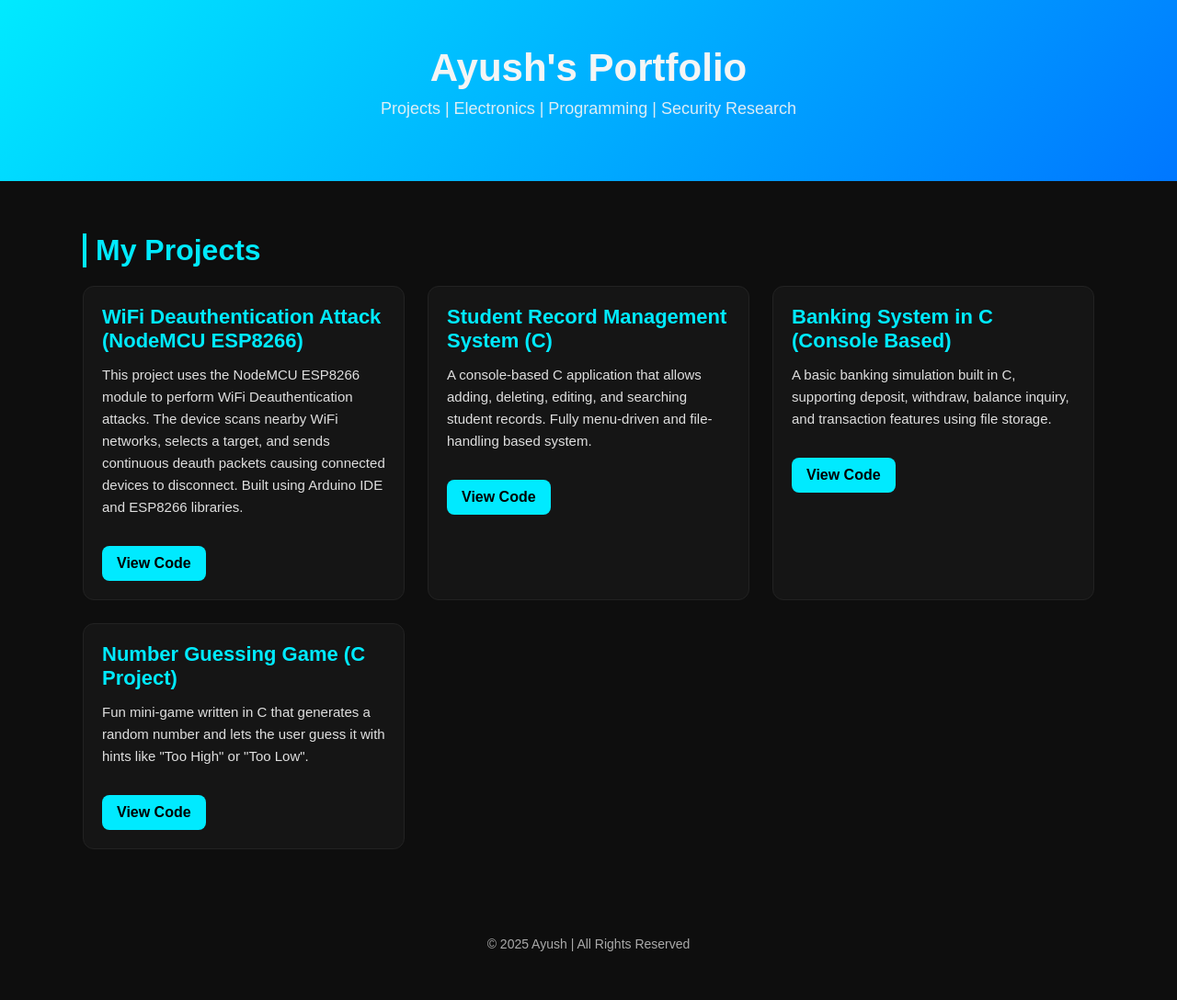
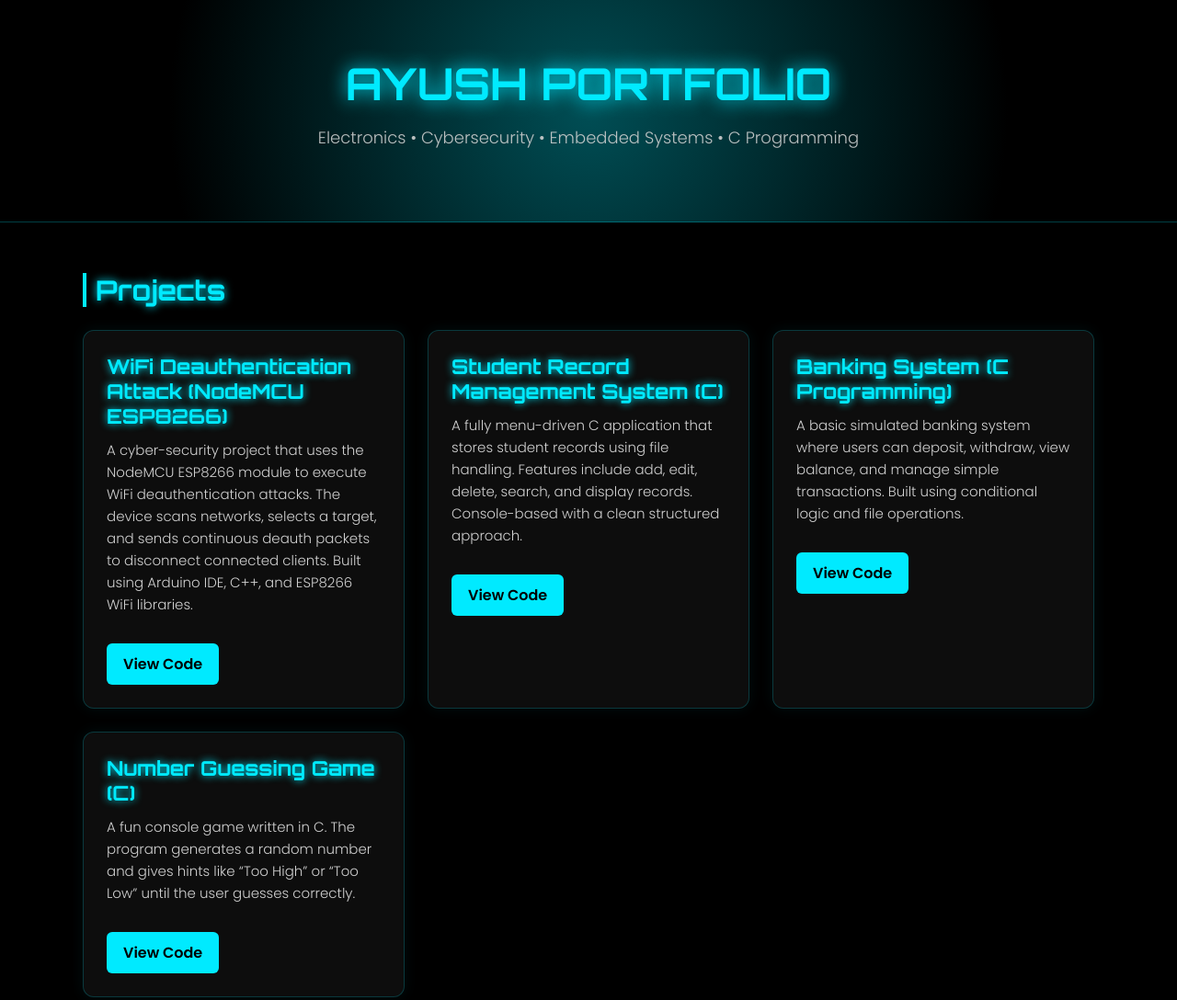
Before and after one commit to ayushuniyal796-code/ayushuniyal796-code.github.io, a plain HTML site: page index.html in a window 1280 px wide. Shown: the top 1088 px of the page at 92% size. Before the commit the page ends 1060 px from the top, so only its background shows below. Drawn offline with Linux system fonts and the light colour scheme.

Commit message:
Revamp portfolio layout and project details
Updated styles and content for the portfolio page, including new project descriptions and improved layout.

```diff
--- a/index.html
+++ b/index.html
@@ -5,167 +5,180 @@
     <meta name="viewport" content="width=device-width, initial-scale=1.0" />
     <title>Ayush | Portfolio</title>
 
+    <!-- Google Font -->
+    <link href="https://fonts.googleapis.com/css2?family=Orbitron:wght@400;700&family=Poppins:wght@300;600&display=swap" rel="stylesheet">
+
     <style>
         body {
             margin: 0;
+            background: #000;
+            color: #e5e5e5;
             font-family: "Poppins", sans-serif;
-            background: #0e0e0e;
-            color: #f5f5f5;
         }
 
-        /* Header */
+        /* Header Section */
         header {
-            background: linear-gradient(135deg, #00eaff, #0077ff);
-            padding: 50px 20px;
             text-align: center;
+            padding: 60px 20px;
+            background: radial-gradient(circle at center, #00eaff55 0%, #000 70%);
+            border-bottom: 1px solid #00eaff44;
         }
 
         header h1 {
             margin: 0;
-            font-size: 42px;
-            font-weight: 700;
+            font-family: "Orbitron", sans-serif;
+            font-size: 48px;
+            color: #00eaff;
+            text-shadow: 0 0 20px #00eaff;
         }
 
         header p {
-            margin-top: 10px;
+            margin-top: 15px;
             font-size: 18px;
             opacity: 0.9;
+            color: #cfcfcf;
         }
 
         /* Container */
         .container {
             max-width: 1100px;
             margin: auto;
-            padding: 30px;
+            padding: 30px 20px;
         }
 
-        /* Section Titles */
+        /* Section Title */
         .section-title {
-            font-size: 32px;
-            margin-bottom: 20px;
+            font-size: 30px;
+            font-family: "Orbitron", sans-serif;
             color: #00eaff;
+            margin-bottom: 25px;
+            text-shadow: 0 0 10px #00eaff;
             border-left: 4px solid #00eaff;
             padding-left: 10px;
         }
 
-        /* Project Cards */
+        /* Project Grid */
         .projects {
             display: grid;
-            grid-template-columns: repeat(auto-fit, minmax(310px, 1fr));
+            grid-template-columns: repeat(auto-fit, minmax(320px, 1fr));
             gap: 25px;
         }
 
+        /* Project Card */
         .project-card {
-            background: #151515;
-            padding: 20px;
+            background: #0d0d0d;
+            padding: 25px;
             border-radius: 12px;
-            border: 1px solid #222;
+            border: 1px solid #00eaff33;
             transition: 0.3s;
+            box-shadow: 0 0 15px #00eaff10;
         }
 
         .project-card:hover {
-            transform: translateY(-5px);
-            box-shadow: 0px 0px 15px #00eaff60;
+            transform: translateY(-6px);
+            box-shadow: 0 0 25px #00eaff55;
+            border-color: #00eaff;
         }
 
         .project-card h3 {
+            font-family: "Orbitron", sans-serif;
+            color: #00eaff;
             margin: 0;
             font-size: 22px;
-            color: #00eaff;
+            text-shadow: 0 0 8px #00eaff;
         }
 
         .project-card p {
             margin-top: 12px;
             font-size: 15px;
+            opacity: 0.9;
             line-height: 1.6;
-            opacity: 0.9;
         }
 
+        /* Neon Button */
         .btn {
+            margin-top: 15px;
             display: inline-block;
-            margin-top: 15px;
-            padding: 10px 16px;
+            padding: 10px 18px;
+            color: #000;
             background: #00eaff;
-            color: #000;
+            border-radius: 6px;
+            font-weight: 600;
             text-decoration: none;
-            border-radius: 8px;
-            font-weight: 600;
             transition: 0.3s;
         }
 
         .btn:hover {
-            background: #00b6d4;
+            background: #00bcd4;
         }
 
-        /* Footer */
         footer {
+            margin-top: 40px;
             text-align: center;
-            padding: 25px;
-            margin-top: 40px;
-            font-size: 14px;
-            color: #aaa;
+            padding: 20px;
+            color: #777;
         }
     </style>
 </head>
 
 <body>
-    <!-- Header -->
+
 <header>
-        <h1>Ayush's Portfolio</h1>
-        <p>Projects | Electronics | Programming | Security Research</p>
+    <h1>AYUSH PORTFOLIO</h1>
+    <p>Electronics • Cybersecurity • Embedded Systems • C Programming</p>
 </header>
 
 <div class="container">
 
-        <!-- Projects Section -->
-        <h2 class="section-title">My Projects</h2>
+    <h2 class="section-title">Projects</h2>
 
     <div class="projects">
 
-            <!-- PROJECT 1 -->
+        <!-- ESP8266 Project -->
         <div class="project-card">
             <h3>WiFi Deauthentication Attack (NodeMCU ESP8266)</h3>
             <p>
-                    This project uses the NodeMCU ESP8266 module to perform WiFi Deauthentication attacks.
-                    The device scans nearby WiFi networks, selects a target, and sends continuous
-                    deauth packets causing connected devices to disconnect.
-                    Built using Arduino IDE and ESP8266 libraries.
+                A cyber-security project that uses the NodeMCU ESP8266 module to execute
+                WiFi deauthentication attacks. The device scans networks, selects a target, and
+                sends continuous deauth packets to disconnect connected clients.
+                Built using Arduino IDE, C++, and ESP8266 WiFi libraries.
             </p>
 
-                <a class="btn" target="_blank">View Code</a>
+            <a href="#" class="btn">View Code</a>
         </div>
 
-            <!-- PROJECT 2 -->
+        <!-- C Project 1 -->
         <div class="project-card">
             <h3>Student Record Management System (C)</h3>
             <p>
-                    A console-based C application that allows adding, deleting, editing,
-                    and searching student records. Fully menu-driven and file-handling based system.
+                A fully menu-driven C application that stores student records using file handling.
+                Features include add, edit, delete, search, and display records.
+                Console-based with a clean structured approach.
             </p>
 
-                <a class="btn" target="_blank">View Code</a>
+            <a href="#" class="btn">View Code</a>
         </div>
 
-            <!-- PROJECT 3 -->
+        <!-- C Project 2 -->
         <div class="project-card">
-                <h3>Banking System in C (Console Based)</h3>
+            <h3>Banking System (C Programming)</h3>
             <p>
-                    A basic banking simulation built in C, supporting deposit, withdraw,
-                    balance inquiry, and transaction features using file storage.
+                A basic simulated banking system where users can deposit, withdraw, view balance,
+                and manage simple transactions. Built using conditional logic and file operations.
             </p>
 
-                <a class="btn" target="_blank">View Code</a>
+            <a href="#" class="btn">View Code</a>
         </div>
 
-            <!-- PROJECT 4 -->
+        <!-- C Project 3 -->
         <div class="project-card">
-                <h3>Number Guessing Game (C Project)</h3>
+            <h3>Number Guessing Game (C)</h3>
             <p>
-                    Fun mini-game written in C that generates a random number and lets the
-                    user guess it with hints like "Too High" or "Too Low".
+                A fun console game written in C. The program generates a random number and gives hints
+                like “Too High” or “Too Low” until the user guesses correctly.
             </p>
 
-                <a class="btn" target="_blank">View Code</a>
+            <a href="#" class="btn">View Code</a>
         </div>
 
     </div>
@@ -174,5 +187,6 @@
 <footer>
     © 2025 Ayush | All Rights Reserved
 </footer>
+
 </body>
     </html>
```
Lines whose indentation alone changed are shown as unchanged.
